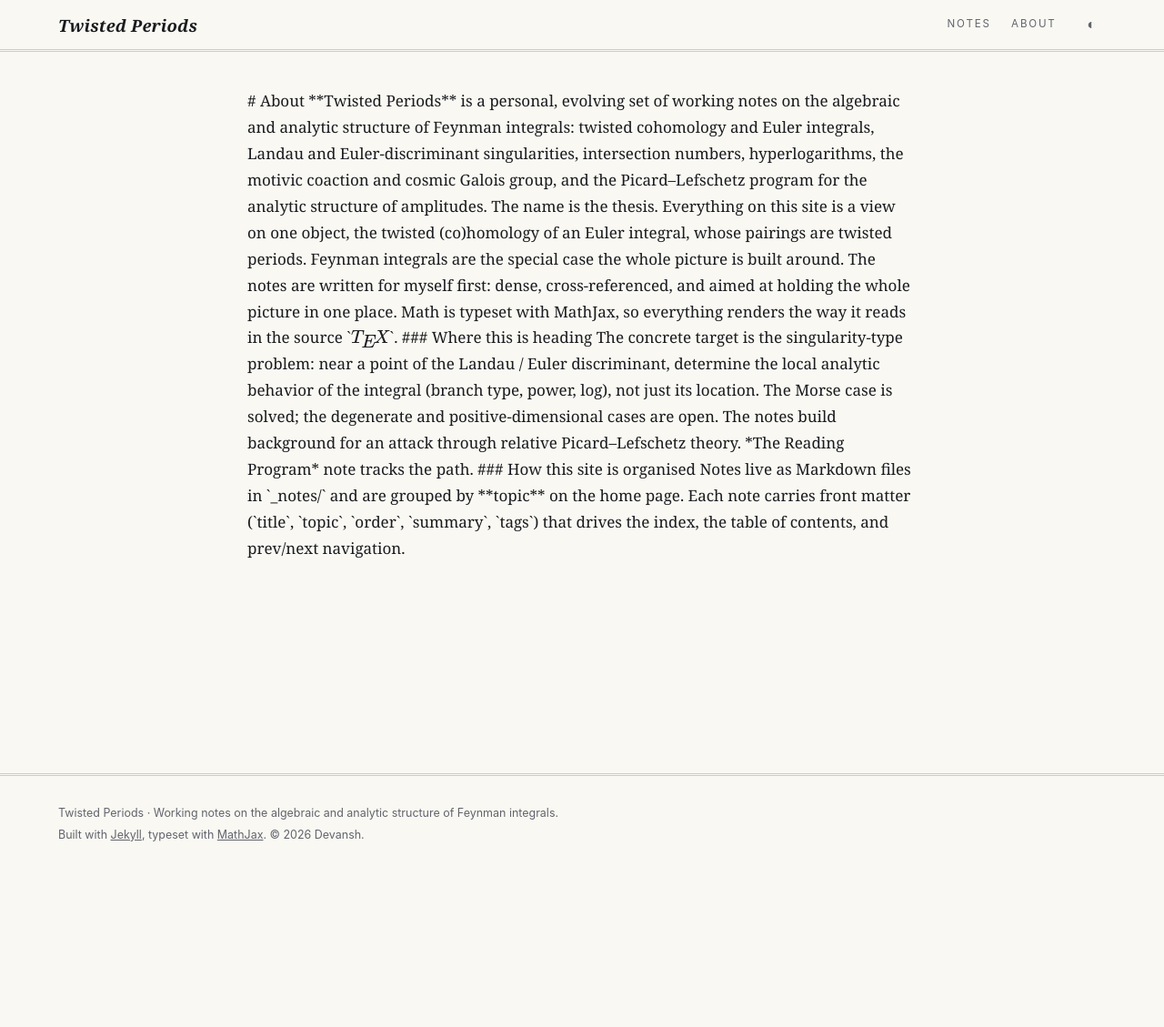
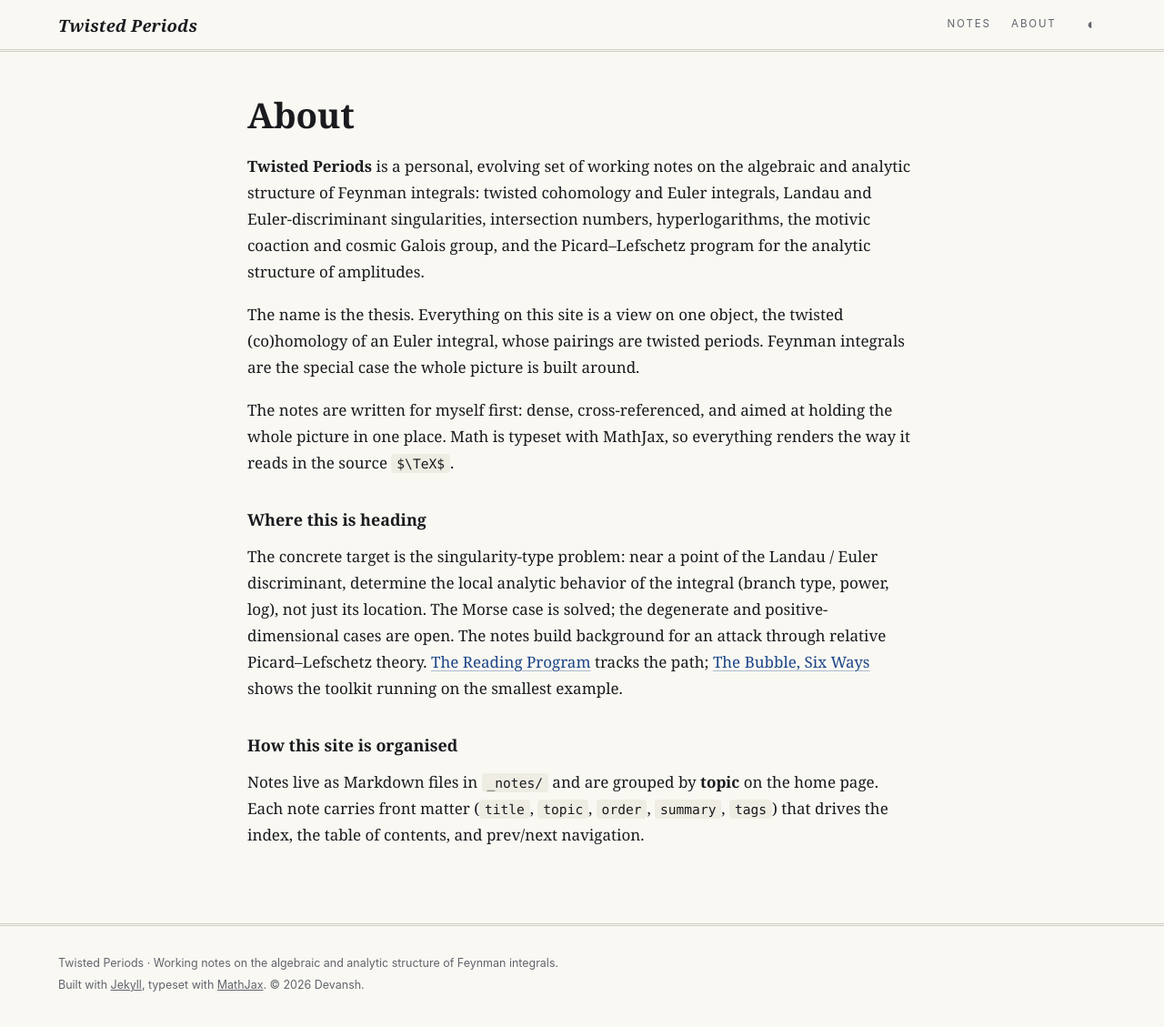
Before and after one commit to Aeden99/Za-Dokta, a Jekyll site: the page built from about.md, in a window 1280 px wide and 1132 px high. Shown: the top 1129 px of the window at 91% size. Built offline with Jekyll 4.4.1, drawn with Linux system fonts in a browser that asks for light colours.

Commit message:
Fix About page: process markdown inside the wrapper div
kramdown skips markdown inside raw HTML blocks unless the element has
markdown="1", so the About page was rendering its source verbatim.
Also link the Reading Program and bubble notes from About, and style
.prose h1 to match note headings.

Co-Authored-By: Claude Fable 5 <noreply@anthropic.com>

```diff
--- a/about.md
+++ b/about.md
@@ -4,7 +4,7 @@ title: About
 permalink: /about/
 ---
 
-<div class="wrap prose" style="max-width: 46rem; margin-inline: auto;">
+<div class="wrap prose" style="max-width: 46rem; margin-inline: auto;" markdown="1">
 
 # About
 
@@ -28,7 +28,10 @@ The concrete target is the singularity-type problem: near a point of the Landau
 discriminant, determine the local analytic behavior of the integral (branch type, power,
 log), not just its location. The Morse case is solved; the degenerate and
 positive-dimensional cases are open. The notes build background for an attack through
-relative Picard–Lefschetz theory. *The Reading Program* note tracks the path.
+relative Picard–Lefschetz theory.
+[The Reading Program]({{ '/notes/the-reading-program/' | relative_url }}) tracks the path;
+[The Bubble, Six Ways]({{ '/notes/the-bubble-six-ways/' | relative_url }}) shows the
+toolkit running on the smallest example.
 
 ### How this site is organised
 
--- a/assets/css/main.scss
+++ b/assets/css/main.scss
@@ -132,6 +132,8 @@ a:hover { text-decoration: underline; text-underline-offset: 2px; }
 .tag-list, .card-tags { display: inline-flex; gap: .8rem; flex-wrap: wrap; }
 .tag { background: var(--tag-bg); color: var(--muted); font-size: .72rem; letter-spacing: .04em; padding: 0; border-radius: 0; text-transform: none; }
 
+.prose h1 { font-family: var(--serif); font-weight: 700; font-size: clamp(1.8rem, 4vw, 2.4rem);
+  line-height: 1.14; margin: .5rem 0 1.25rem; letter-spacing: -.005em; }
 .prose h2 { font-family: var(--serif); font-weight: 700; font-size: 1.4rem; line-height: 1.25;
   margin: 2.75rem 0 1rem; padding-top: .25rem; letter-spacing: -.005em; }
 .prose h3 { font-family: var(--serif); font-weight: 700; font-size: 1.12rem; margin: 2rem 0 .75rem; }
```
